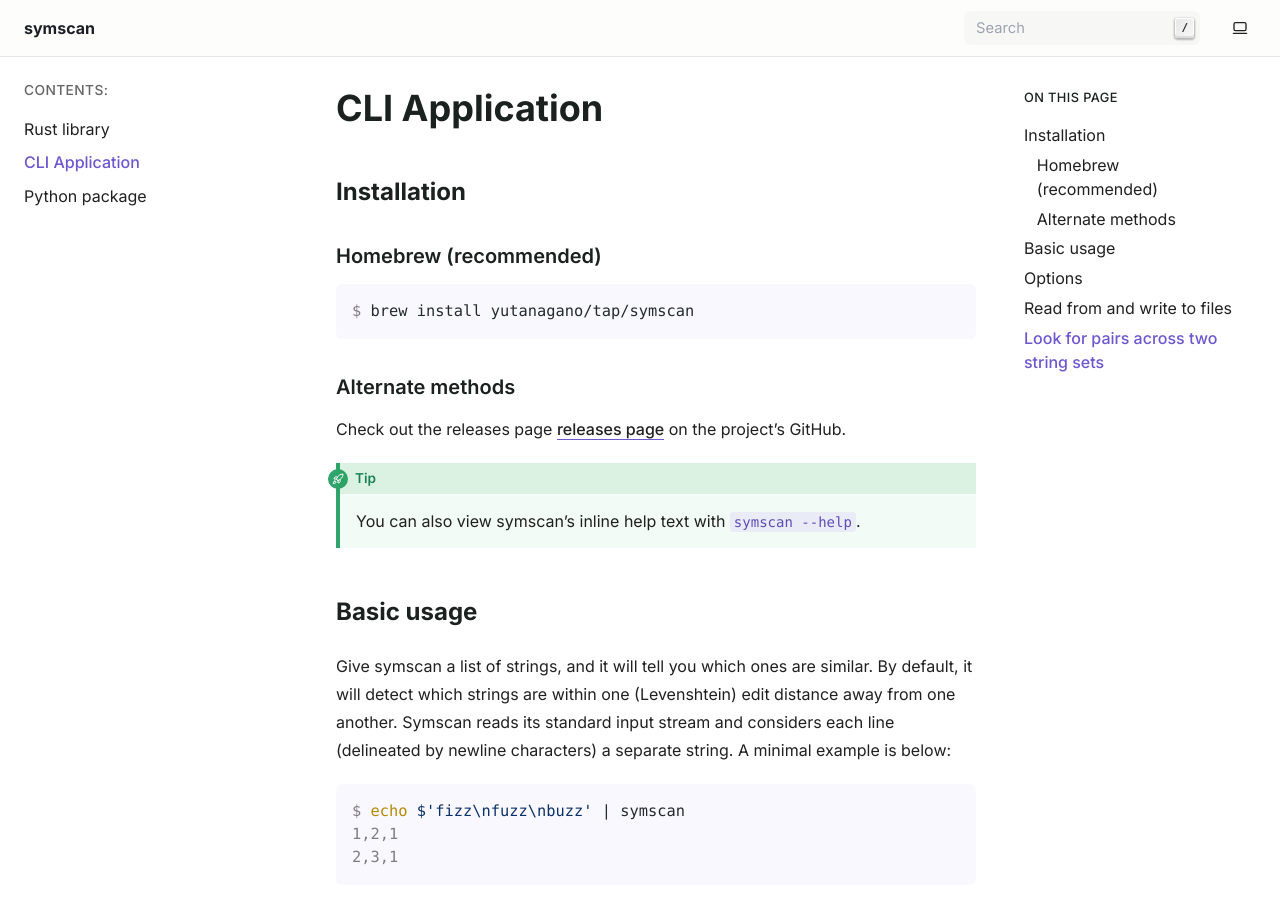
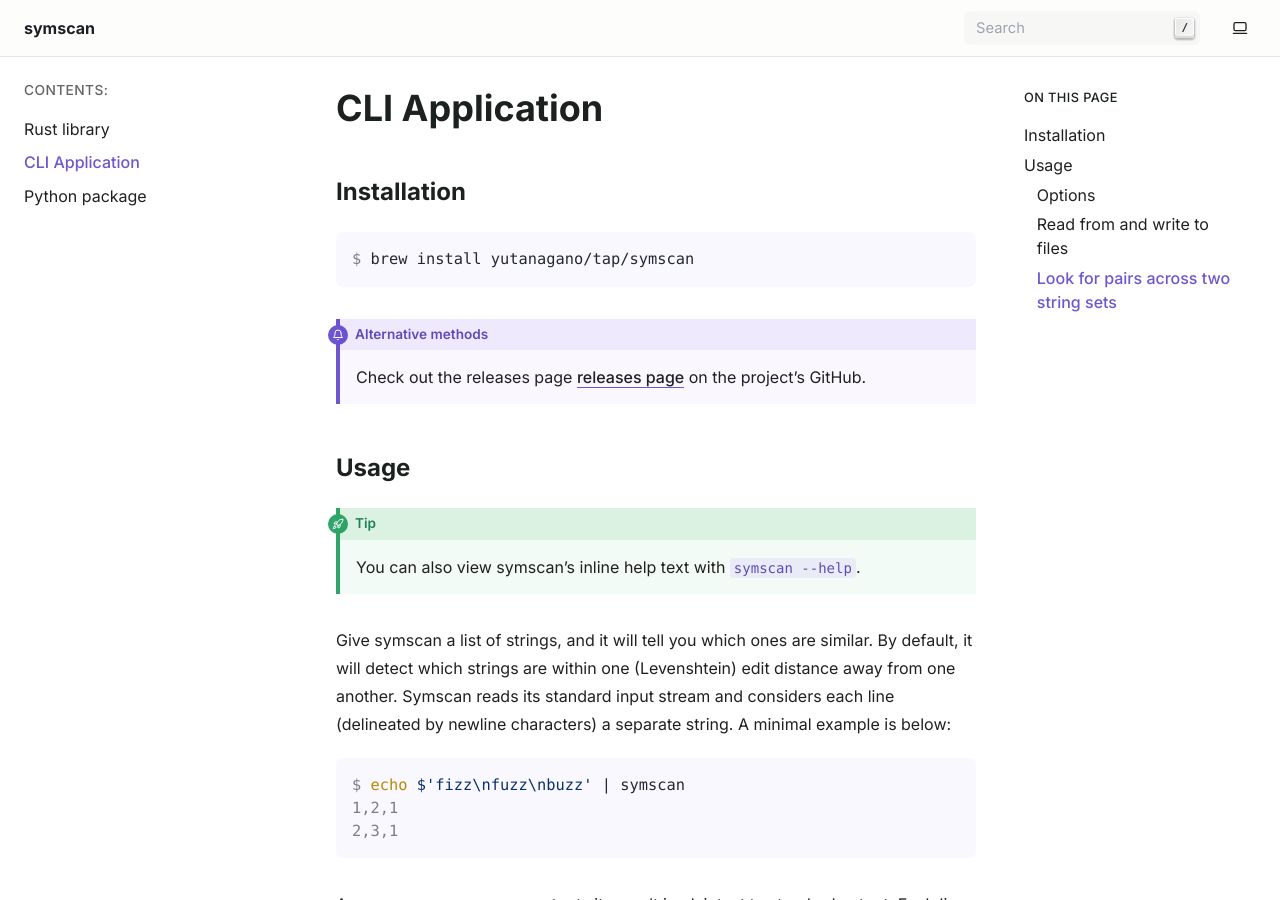
Before and after one commit to yutanagano/nearust, a Sphinx documentation site: the page built from docs/source/cli.rst, in a window 1280 px wide and 900 px high. Built offline with Sphinx 7.4.7, drawn with Linux system fonts in a browser that asks for light colours.

```diff
--- a/docs/source/cli.rst
+++ b/docs/source/cli.rst
@@ -4,25 +4,22 @@ CLI Application
 Installation
 ------------
 
-Homebrew (recommended)
-......................
-
 .. code-block:: console
 
    $ brew install yutanagano/tap/symscan
 
-Alternate methods
-.................
+.. admonition:: Alternative methods
 
-Check out the releases page `releases page
-<https://github.com/yutanagano/symscan/releases>`_ on the project's GitHub.
+   Check out the releases page `releases page
+   <https://github.com/yutanagano/symscan/releases>`_ on the project's GitHub.
+
+
+Usage
+-----
 
 .. tip::
 
    You can also view symscan's inline help text with ``symscan --help``.
-
-Basic usage
------------
 
 Give symscan a list of strings, and it will tell you which ones are similar. By
 default, it will detect which strings are within one (Levenshtein) edit
@@ -43,7 +40,7 @@ corresponding to the two similar input strings. The third and final number is
 the number of edits separating the two strings.
 
 Options
--------
+.......
 
 To look for string pairs that are at most ``<k>`` edits away from each other,
 pass the option ``-d <k>``:
@@ -66,7 +63,7 @@ pass the option ``-z``:
    1,2,1
 
 Read from and write to files
-----------------------------
+............................
 
 To read input from ``input.txt`` and write to ``output.txt``:
 
@@ -81,7 +78,7 @@ or
    $ symscan input.txt > output.txt
 
 Look for pairs across two string sets
--------------------------------------
+.....................................
 
 To look strictly for strings in ``set_a.txt`` that are similar to strings in
 ``set_b.txt`` (and ignore pairs within the sets that are similar to each
--- a/docs/source/rust.rst
+++ b/docs/source/rust.rst
@@ -3,8 +3,6 @@ Rust library
 
 Installation
 ------------
-
-From within your Rust project, run:
 
 .. code-block:: console
 
```
Also changed, not shown: docs/source/py.rst (+13 -35 lines).
